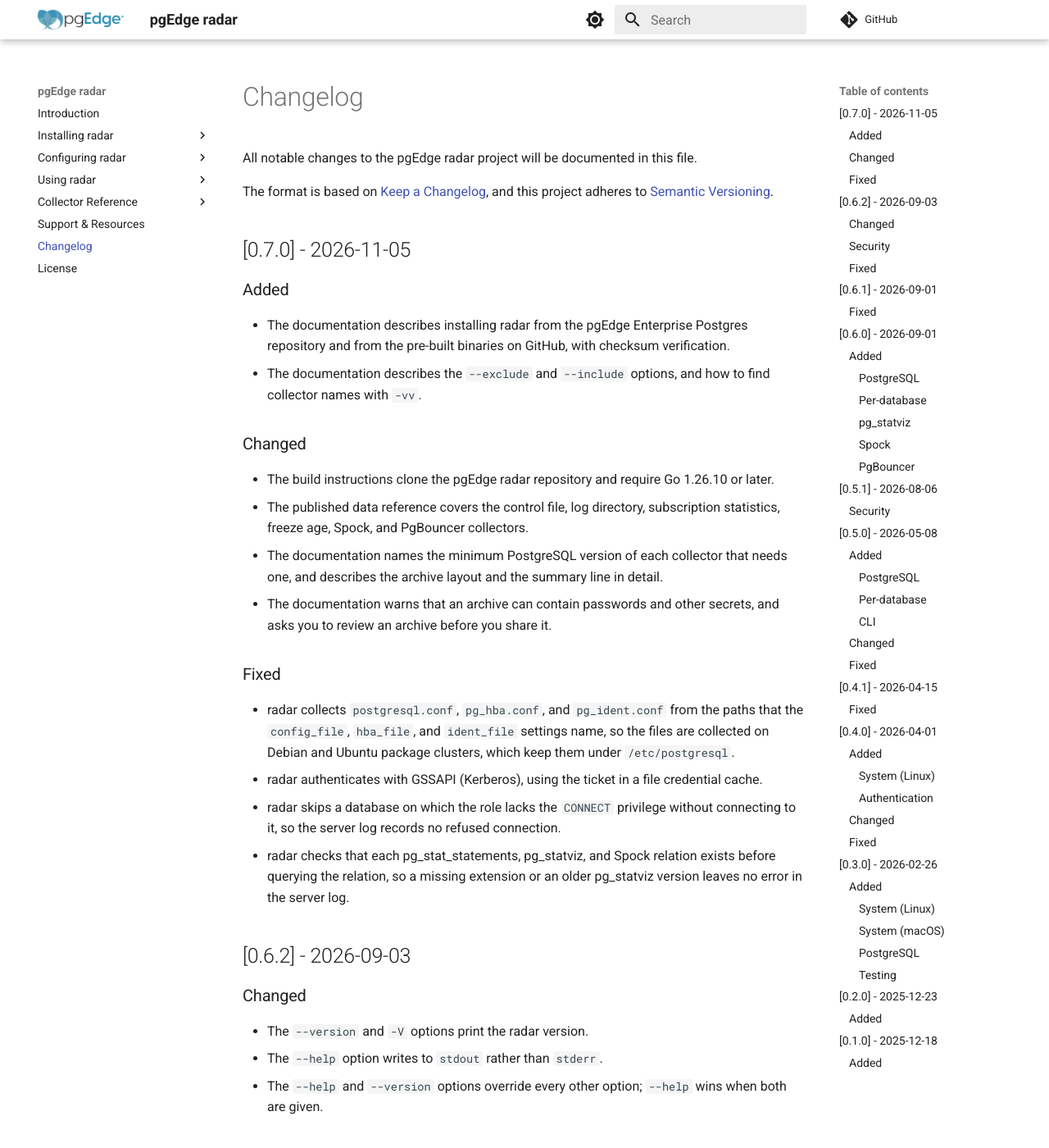
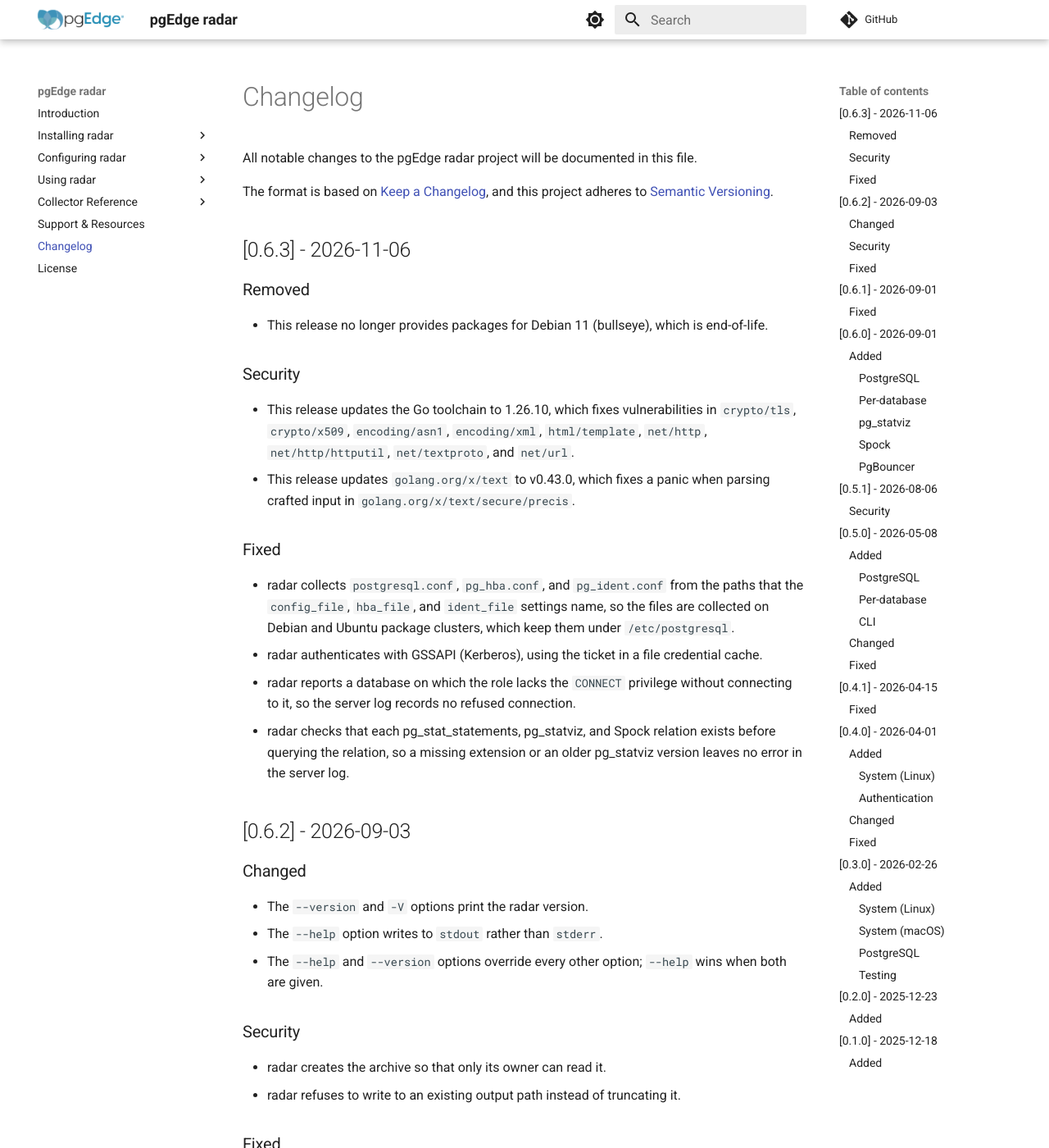
Before and after one commit to pgEdge/radar, an MkDocs documentation site: the page built from docs/changelog.md, in a window 1280 px wide and 1400 px high. Shown: the whole window at 82% size. Built offline with MkDocs 1.6.1 and Material for MkDocs 9.7.7, drawn with Linux system fonts in a browser that asks for light colours; comment, search, counter and statistics services are not loaded.

Commit message:
docs: correct the changelog for 0.6.3

```diff
--- a/docs/changelog.md
+++ b/docs/changelog.md
@@ -7,26 +7,21 @@ The format is based on [Keep a Changelog](https://keepachangelog.com/), and
 this project adheres to
 [Semantic Versioning](https://semver.org/spec/v2.0.0.html).
 
-## [0.7.0] - 2026-11-05
+## [0.6.3] - 2026-11-06
 
-### Added
+### Removed
 
-- The documentation describes installing radar from the pgEdge Enterprise
-  Postgres repository and from the pre-built binaries on GitHub, with checksum
-  verification.
-- The documentation describes the `--exclude` and `--include` options, and how
-  to find collector names with `-vv`.
+- This release no longer provides packages for Debian 11 (bullseye), which is
+  end-of-life.
 
-### Changed
+### Security
 
-- The build instructions clone the pgEdge radar repository and require Go
-  1.26.10 or later.
-- The published data reference covers the control file, log directory,
-  subscription statistics, freeze age, Spock, and PgBouncer collectors.
-- The documentation names the minimum PostgreSQL version of each collector that
-  needs one, and describes the archive layout and the summary line in detail.
-- The documentation warns that an archive can contain passwords and other
-  secrets, and asks you to review an archive before you share it.
+- This release updates the Go toolchain to 1.26.10, which fixes vulnerabilities
+  in `crypto/tls`, `crypto/x509`, `encoding/asn1`, `encoding/xml`,
+  `html/template`, `net/http`, `net/http/httputil`, `net/textproto`, and
+  `net/url`.
+- This release updates `golang.org/x/text` to v0.43.0, which fixes a panic when
+  parsing crafted input in `golang.org/x/text/secure/precis`.
 
 ### Fixed
 
@@ -36,7 +31,7 @@ this project adheres to
   them under `/etc/postgresql`.
 - radar authenticates with GSSAPI (Kerberos), using the ticket in a file
   credential cache.
-- radar skips a database on which the role lacks the `CONNECT` privilege
+- radar reports a database on which the role lacks the `CONNECT` privilege
   without connecting to it, so the server log records no refused connection.
 - radar checks that each pg_stat_statements, pg_statviz, and Spock relation
   exists before querying the relation, so a missing extension or an older
```
